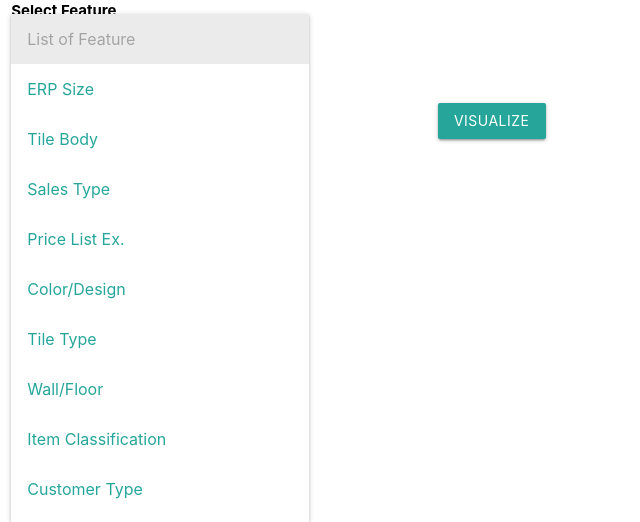
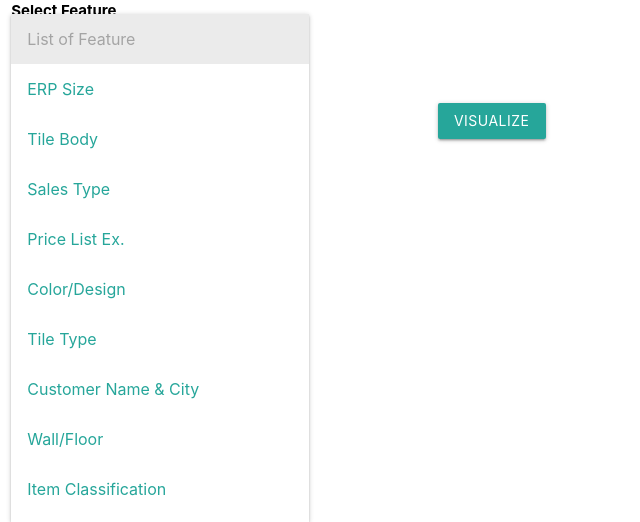
Before and after one commit to PSandeepSandy/Tensors-Analytics, a Flask app: template templates/geographyWise.html in a window 1280 px wide, after a click on "List of Feature". Shown: the part 278-800 px from the top of the page, without its empty margins (0-640 px from the left). Run offline with Flask 2, Linux system fonts and the light colour scheme; the template is opened without the code that fills it, so the values that code supplies are empty; parts of the project's set-up code (start-up, migrations or seed data) failed here and were passed over; some libraries are stand-ins or nearby versions.

Commit message:
clusters

```diff
--- a/templates/geographyWise.html
+++ b/templates/geographyWise.html
@@ -43,7 +43,7 @@
             var givenId = "feature_" + (leng+1).toString();
             var givenName = givenId;
             $("div.featuresList").append(
-            '<div class="input-field col l3 m4 s12"><select name="'+givenName+'" id="'+givenId+'"><option value="" disabled selected>List of Feature</option><option value="ERP Size">ERP Size</option><option value="Tile Body">Tile Body</option><option value="Sales Type">Sales Type</option><option value="Price List Ex.">Price List Ex.</option><option value="Color/Design">Color/Design</option><option value="Tile Type">Tile Type</option><option value="Wall / Floor">Wall/Floor</option><option value="Item Classification">Item Classification</option><option value="Customer Type">Customer Type</option><option value="Ship to City">Ship to City</option><option value="MRP /BOX">MRP/Box</option><option value="MRP /Sqm">MRP /Sqm</option><option value="Total AD/Sqm">Total AD/Sqm</option><option value="Category">Category</option><option value="Category 2">Category 2</option></select></select><label>Select Feature</label></div>'
+            '<div class="input-field col l3 m4 s12"><select name="'+givenName+'" id="'+givenId+'"><option value="" disabled selected>List of Feature</option><option value="ERP Size">ERP Size</option><option value="Tile Body">Tile Body</option><option value="Sales Type">Sales Type</option><option value="Price List Ex.">Price List Ex.</option><option value="Color/Design">Color/Design</option><option value="Tile Type">Tile Type</option><option value="Customer Name & City">Customer Name & City</option><option value="Wall / Floor">Wall/Floor</option><option value="Item Classification">Item Classification</option><option value="Customer Type">Customer Type</option><option value="Ship to City">Ship to City</option><option value="MRP /BOX">MRP/Box</option><option value="MRP /Sqm">MRP /Sqm</option><option value="Total AD/Sqm">Total AD/Sqm</option><option value="Category">Category</option><option value="Category 2">Category 2</option></select></select><label>Select Feature</label></div>'
             );
             var elems1 = document.querySelectorAll('select');
             var instances1 = M.FormSelect.init(elems1);
@@ -138,6 +138,7 @@
                               <option value="Price List Ex.">Price List Ex.</option>
                               <option value="Color/Design">Color/Design</option>
                               <option value="Tile Type">Tile Type</option>
+                              <option value="Customer Name & City">Customer Name & City</option>
                               <option value="Wall / Floor">Wall/Floor</option>
                               <option value="Item Classification">Item Classification</option>
                               <option value="Customer Type">Customer Type</option>
@@ -180,6 +181,7 @@
                 <option value="Price List Ex.">Price List Ex.</option>
                 <option value="Color/Design">Colours/Design</option>
                 <option value="Tile Type">Tile Type</option>
+                <option value="Customer Name & City">Customer Name & City</option>
                 <option value="Wall / Floor">Wall/Floor</option>
                 <option value="Item Classification">Item Classification</option>
                 <option value="Customer Type">Customer Type</option>
```
